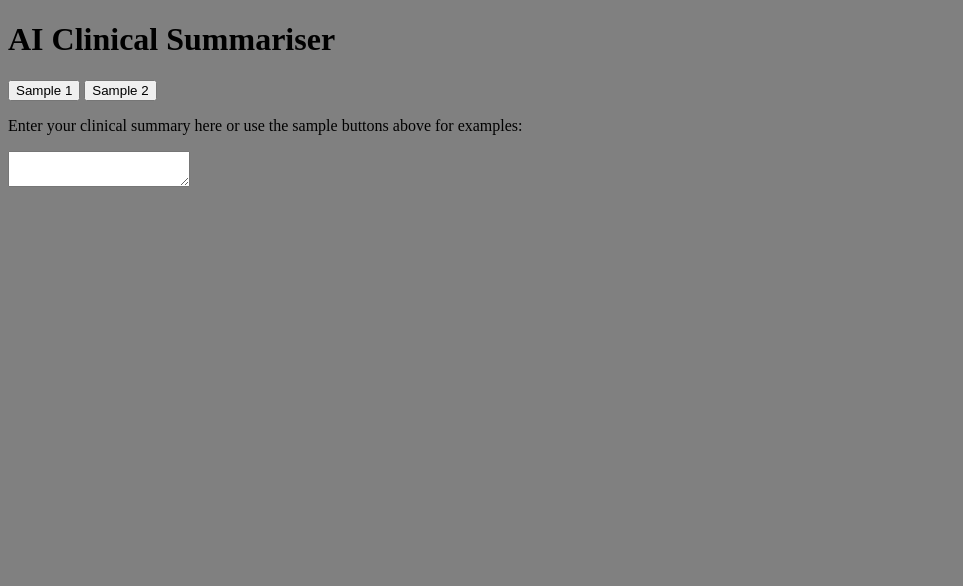
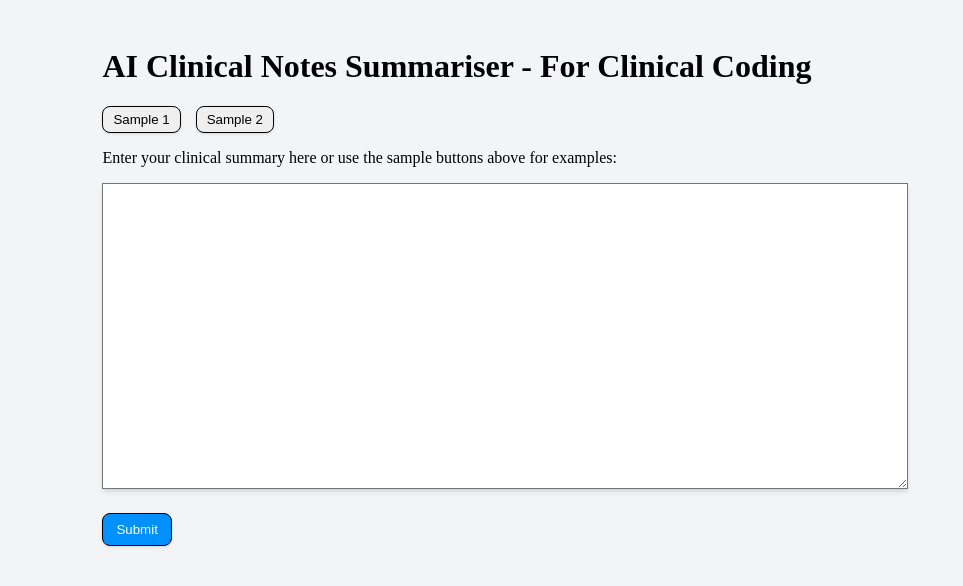
Before and after one commit to mpbe/AI-Clinical-Notes-Summariser, a Flask app: page / in a window 1280 px wide. Shown: the top 586 px of the page, without its empty margins (0-963 px from the left). Run offline with Flask 3, Linux system fonts and the light colour scheme.

Commit message:
css styling and html elements updated

```diff
--- a/app/static/styles.css
+++ b/app/static/styles.css
@@ -1,9 +1,42 @@
 
 body {
-    background-color: grey
-    }
+    background-color: #f3f4f6;
+    margin: 6vh 8vw
+}
 
 
-.sample-buttons {
+.sample-buttons-container {
+    display: flex;
+    gap: 15px;
 
 }
+
+.sample-buttons {
+    padding: 5px 10px;
+    box-shadow: 0 1px 3px 0 rgb(0 0 0 / 0.1), 0 1px 2px -1px rgb(0 0 0 / 0.1);
+    border-style: solid;
+    border-width: 1px;
+    border-radius: 0.5rem;
+}
+
+
+#clinical-text {
+    width: 800px;
+    height: 300px;
+    box-shadow: 0 4px 6px -1px rgb(0 0 0 / 0.1), 0 2px 4px -2px rgb(0 0 0 / 0.1);
+    margin-bottom: 20px
+}
+
+#submit-button {
+    background-color: #0090ff;
+    color: white;
+    padding: 8px 13px;
+    box-shadow: 0 1px 3px 0 rgb(0 0 0 / 0.1), 0 1px 2px -1px rgb(0 0 0 / 0.1);
+    border-style: solid;
+    border-width: 1px;
+    border-radius: 0.5rem;
+}
+
+#submit-button:hover {
+    background-color: #0080ff;
+}
--- a/app/templates/index.html
+++ b/app/templates/index.html
@@ -6,12 +6,19 @@
     <link rel="stylesheet" href="{{ url_for('static', filename='styles.css') }}">
 </head>
 <body>
-    <h1>AI Clinical Summariser</h1>
-    <div class="sample-buttons">
-        <button>Sample 1</button>
-        <button>Sample 2</button>
+    <h1>AI Clinical Notes Summariser - For Clinical Coding</h1>
+
+    <div class="sample-buttons-container">
+        <button class="sample-buttons">Sample 1</button>
+        <button class="sample-buttons">Sample 2</button>
     </div>
+
     <p>Enter your clinical summary here or use the sample buttons above for examples:</p>
-    <textarea></textarea>
+
+    <textarea id="clinical-text" rows="20"></textarea>
+
+    <div>
+        <button id="submit-button">Submit</button>
+    </div>
 </body>
 </html>
```
